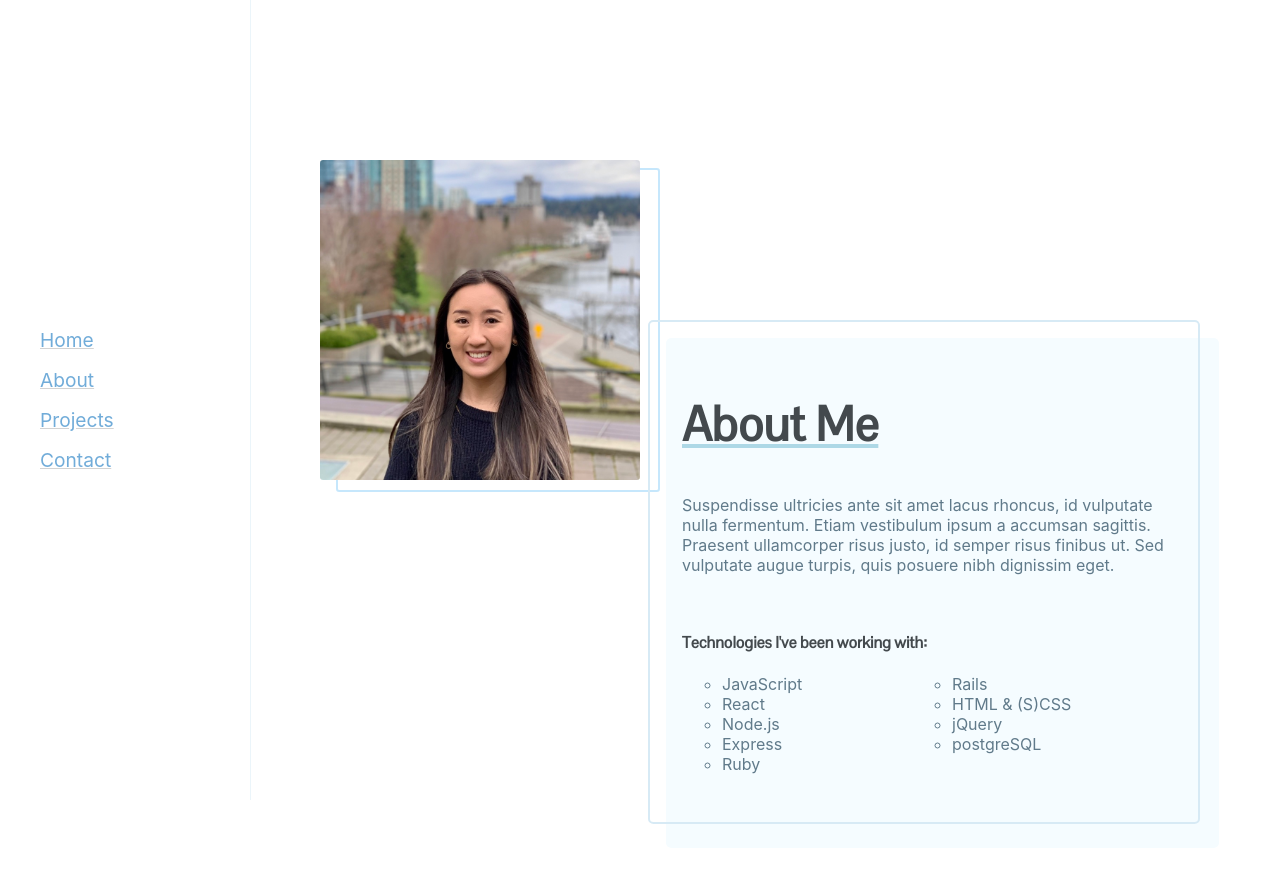
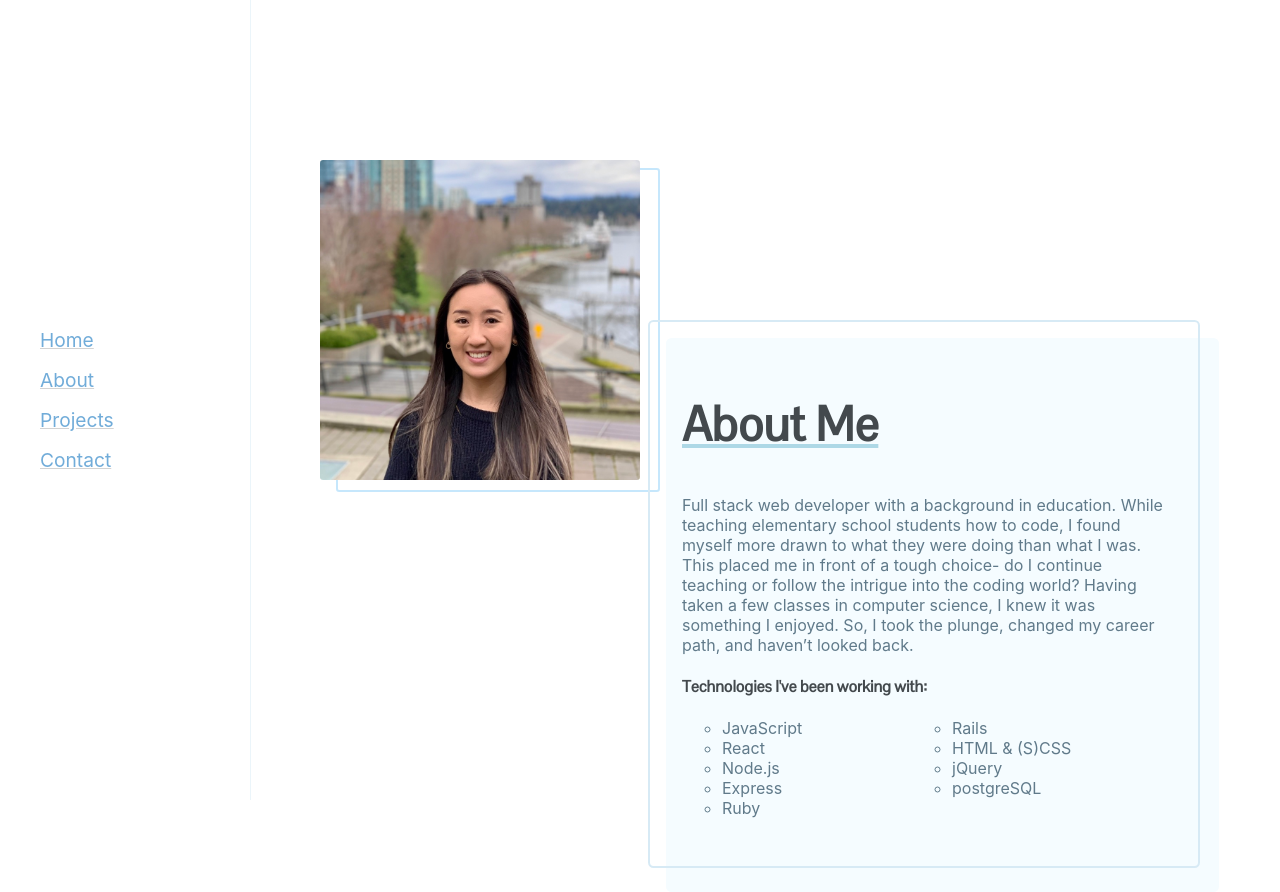
Before and after one commit to cphung1/site, a React (Create React App) app: page /about in a window 1280 px wide. Before the commit the page ends 848 px from the top, so only its background shows below. Built offline with nearby package versions, Linux system fonts and the light colour scheme.

Commit message:
updated about me description

```diff
--- a/src/components/About/About.js
+++ b/src/components/About/About.js
@@ -13,8 +13,8 @@ export default function About(props) {
       <div className="about_me">
         <div className="about_text">
         <h2>About Me</h2>
-        <p>Suspendisse ultricies ante sit amet lacus rhoncus, id vulputate nulla fermentum. Etiam vestibulum ipsum a accumsan sagittis. Praesent ullamcorper risus justo, id semper risus finibus ut. Sed vulputate augue turpis, quis posuere nibh dignissim eget.</p>
-        <br/>
+        <p>Full stack web developer with a background in education. While teaching elementary school students how to code, I found myself more drawn to what they were doing than what I was. This placed me in front of a tough choice- do I continue teaching or follow the intrigue into the coding world? Having taken a few classes in computer science, I knew it was something I enjoyed. So, I took the plunge, changed my career path, and haven’t looked back.</p>
+        {/* <br/> */}
         {/* <p>I love sharing pictures of my
           <a href="/max"> dog</a>.
         </p> */}
--- a/src/components/Modal/Modal.css
+++ b/src/components/Modal/Modal.css
@@ -86,6 +86,11 @@
   color: black;
 }
 
+/* .github_icon:hover, .project_link label:hover {
+  color: black;
+} */
+
+
 @media (max-width: 860px) {
   .modal {
     left: 20vw
```
